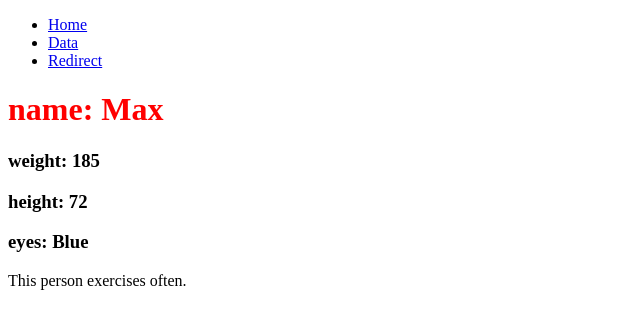
After one commit to Connor-SM/basic_flask, a Flask app: page /data in a window 1280 px wide. The commit adds this page. Shown: the top 329 px of the page, without its empty margins (0-640 px from the left). Run offline with Flask 2, Linux system fonts and the light colour scheme.

Commit message:
Added navbar functionality and a few other pages

```diff
--- a/app/routes.py
+++ b/app/routes.py
@@ -1,5 +1,5 @@
 from app import app
-from flask import render_template
+from flask import render_template, url_for, redirect
 
 @app.route('/')
 @app.route('/index')
@@ -8,3 +8,18 @@ def index():
     num = 3
     names = ['Connor', 'Chet', 'Todd', 'Tyler', 'Fiona', 'Tara']
     return render_template('index.html', name=name, num=num, names=names)
+
+@app.route('/data')
+def data_func():
+    person = {
+        'name': 'Max',
+        'weight': 185,
+        'height': 72,
+        'eyes': 'Blue',
+        'active': True
+    }
+    return render_template('data.html', person=person)
+
+@app.route('/redirecting')
+def my_redirect():
+    return redirect(url_for('index'))
--- a/app/templates/base.html
+++ b/app/templates/base.html
@@ -6,6 +6,13 @@
     <link rel="stylesheet" href="../static/css/main.css">
   </head>
   <body>
+    <nav>
+      <ul>
+        <li><a href="{{ url_for('index') }}">Home</a></li>
+        <li><a href="{{ url_for('data_func') }}">Data</a></li>
+        <li><a href="{{ url_for('my_redirect') }}">Redirect</a></li>
+      </ul>
+    </nav>
     {% block content %}{% endblock %}
   </body>
 </html>
--- /dev/null
+++ b/app/templates/data.html
@@ -0,0 +1,15 @@
+{% extends 'base.html' %}
+
+{% block content %}
+  {% for k, v in person.items() %}
+    {% if k == 'name' %}
+      <h1>{{ k }}: {{ v }}</h1>
+    {% elif (k == 'active') and (v == False) %}
+      <p>This person does not exercise.</p>
+    {% elif (k == 'active') and (v == True) %}
+      <p>This person exercises often.</p>
+    {% else %}
+      <h3>{{ k }}: {{ v }}</h3>
+    {% endif %}
+  {% endfor %}
+{% endblock %}
```
